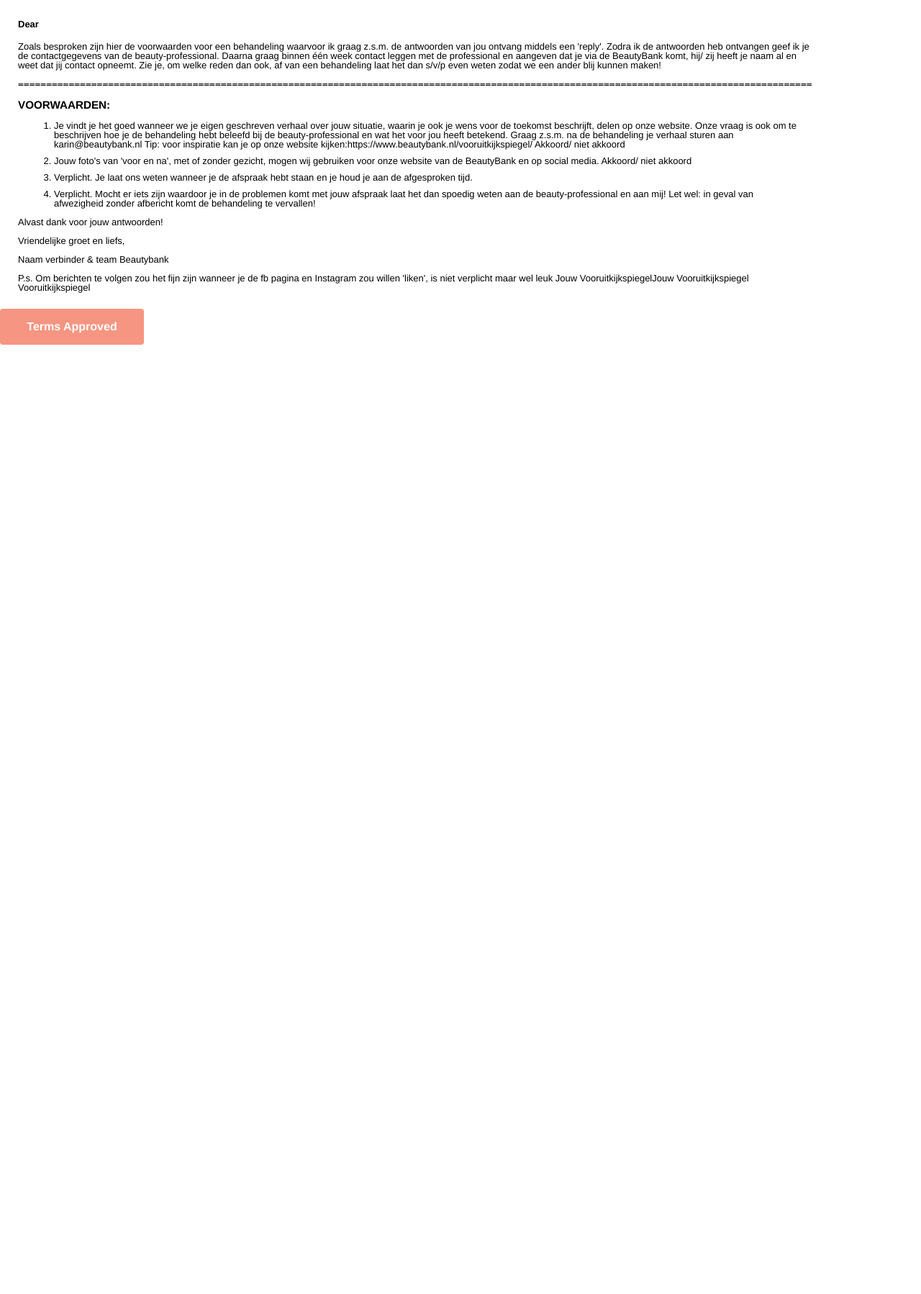
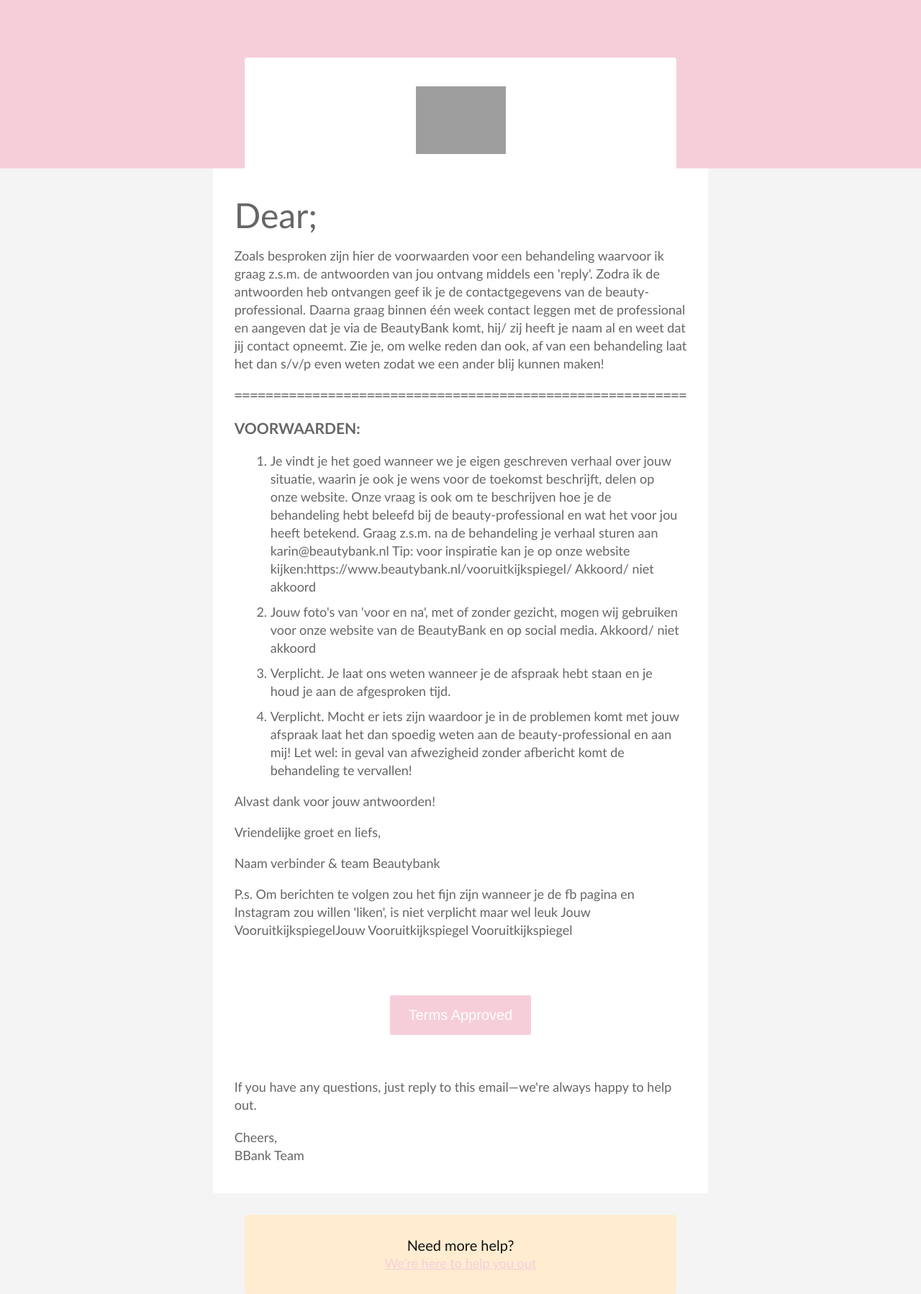
Before and after one commit to zahirekrem09/b_bank_backend, a Django app: template templates/terms_approved_link.html in a window 1280 px wide. Shown: the whole page at 72% size. Before the commit the page ends 479 px from the top, so only its background shows below. Run offline with Django 3.2, Linux system fonts and the light colour scheme; the template is opened without the code that fills it: most values are stand-ins (such as "Sample title", 1, 10 or a date in 2020); grey boxes are pictures that could not be loaded.

Commit message:
terms_approved_link

```diff
--- a/templates/terms_approved_link.html
+++ b/templates/terms_approved_link.html
@@ -1,164 +1,219 @@
 <!DOCTYPE html>
-<html lang="en">
+<html>
   <head>
-    <meta charset="UTF-8" />
+    <title>Terms Approved</title>
+    <meta http-equiv="Content-Type" content="text/html; charset=utf-8" />
+    <meta name="viewport" content="width=device-width, initial-scale=1" />
     <meta http-equiv="X-UA-Compatible" content="IE=edge" />
-    <meta name="viewport" content="width=device-width, initial-scale=1.0" />
-    <title>Terms Approved</title>
     <style type="text/css">
-      #outlook a {
-        padding: 0;
+      @media screen {
+        @font-face {
+          font-family: "Lato";
+          font-style: normal;
+          font-weight: 400;
+          src: local("Lato Regular"), local("Lato-Regular"),
+            url(https://fonts.gstatic.com/s/lato/v11/qIIYRU-oROkIk8vfvxw6QvesZW2xOQ-xsNqO47m55DA.woff)
+              format("woff");
         }
-      .ReadMsgBody {
-        width: 100%;
+
+        @font-face {
+          font-family: "Lato";
+          font-style: normal;
+          font-weight: 700;
+          src: local("Lato Bold"), local("Lato-Bold"),
+            url(https://fonts.gstatic.com/s/lato/v11/qdgUG4U09HnJwhYI-uK18wLUuEpTyoUstqEm5AMlJo4.woff)
+              format("woff");
         }
-      .ExternalClass {
-        width: 100%;
+
+        @font-face {
+          font-family: "Lato";
+          font-style: italic;
+          font-weight: 400;
+          src: local("Lato Italic"), local("Lato-Italic"),
+            url(https://fonts.gstatic.com/s/lato/v11/RYyZNoeFgb0l7W3Vu1aSWOvvDin1pK8aKteLpeZ5c0A.woff)
+              format("woff");
         }
-      .ExternalClass * {
-        line-height: 100%;
+
+        @font-face {
+          font-family: "Lato";
+          font-style: italic;
+          font-weight: 700;
+          src: local("Lato Bold Italic"), local("Lato-BoldItalic"),
+            url(https://fonts.gstatic.com/s/lato/v11/HkF_qI1x_noxlxhrhMQYELO3LdcAZYWl9Si6vvxL-qU.woff)
+              format("woff");
         }
-      body {
-        margin: 0;
-        padding: 0;
+      }
+
+      /* CLIENT-SPECIFIC STYLES */
+      body,
+      table,
+      td,
+      a {
         -webkit-text-size-adjust: 100%;
         -ms-text-size-adjust: 100%;
       }
+
       table,
       td {
-        border-collapse: collapse;
         mso-table-lspace: 0pt;
         mso-table-rspace: 0pt;
       }
+
+      img {
+        -ms-interpolation-mode: bicubic;
+      }
+
+      /* RESET STYLES */
       img {
         border: 0;
         height: auto;
         line-height: 100%;
         outline: none;
         text-decoration: none;
-        -ms-interpolation-mode: bicubic;
       }
-      p {
-        display: block;
-        margin: 13px 0;
+
+      table {
+        border-collapse: collapse !important;
       }
-    </style>
-    <!--[if !mso]><!-->
-    <style type="text/css">
-      @media only screen and (max-width: 480px) {
-        @-ms-viewport {
-          width: 320px;
+
+      body {
+        height: 100% !important;
+        margin: 0 !important;
+        padding: 0 !important;
+        width: 100% !important;
       }
-        @viewport {
-          width: 320px;
+
+      /* iOS BLUE LINKS */
+      a[x-apple-data-detectors] {
+        color: inherit !important;
+        text-decoration: none !important;
+        font-size: inherit !important;
+        font-family: inherit !important;
+        font-weight: inherit !important;
+        line-height: inherit !important;
+      }
+
+      /* MOBILE STYLES */
+      @media screen and (max-width: 600px) {
+        h1 {
+          font-size: 32px !important;
+          line-height: 32px !important;
         }
       }
-    </style>
-    <!--<![endif]-->
-    <!--[if mso]>
-      <xml>
-        <o:OfficeDocumentSettings>
-          <o:AllowPNG />
-          <o:PixelsPerInch>96</o:PixelsPerInch>
-        </o:OfficeDocumentSettings>
-      </xml>
-    <![endif]-->
-    <!--[if lte mso 11]>
-      <style type="text/css">
-        .outlook-group-fix {
-          width: 100% !important;
-        }
-      </style>
-    <![endif]-->
-    <style type="text/css">
-      @media only screen and (max-width: 480px) {
-        table.full-width-mobile {
-          width: 100% !important;
-        }
-        td.full-width-mobile {
-          width: auto !important;
-        }
-      }
-      @media only screen and (min-width: 480px) {
-        .dys-column-per-100 {
-          width: 100% !important;
-          max-width: 100%;
-        }
-      }
-      @media only screen and (min-width: 480px) {
-        .dys-column-per-50 {
-          width: 50% !important;
-          max-width: 50%;
-        }
-        .dys-column-per-100 {
-          width: 100% !important;
-          max-width: 100%;
-        }
-        .dys-column-per-90 {
-          width: 90% !important;
-          max-width: 90%;
-        }
-      }
-      @media only screen and (min-width: 480px) {
-        .dys-column-per-100 {
-          width: 100% !important;
-          max-width: 100%;
-        }
+
+      /* ANDROID CENTER FIX */
+      div[style*="margin: 16px 0;"] {
+        margin: 0 !important;
       }
     </style>
   </head>
-  <body>
-    <div
-      class="dys-column-per-90 outlook-group-fix"
+
+  <body
     style="
-        direction: ltr;
-        display: inline-block;
-        font-size: 13px;
-        text-align: left;
-        vertical-align: top;
-        width: 100%;
+      background-color: #f4f4f4;
+      margin: 0 !important;
+      padding: 0 !important;
     "
   >
+    <!-- HIDDEN PREHEADER TEXT -->
+
+    <table border="0" cellpadding="0" cellspacing="0" width="100%">
+      <!-- LOGO -->
+      <tr>
+        <td bgcolor="#F6CED9" align="center">
           <table
             border="0"
             cellpadding="0"
             cellspacing="0"
-        role="presentation"
-        style="vertical-align: top"
             width="100%"
+            style="max-width: 600px"
           >
             <tr>
               <td
-            align="left"
-            style="font-size: 0px; padding: 10px 25px; word-break: break-word"
+                align="center"
+                valign="top"
+                style="padding: 40px 10px 40px 10px"
+              ></td>
+            </tr>
+          </table>
+        </td>
+      </tr>
+      <tr>
+        <td bgcolor="#F6CED9" align="center" style="padding: 0px 10px 0px 10px">
+          <table
+            border="0"
+            cellpadding="0"
+            cellspacing="0"
+            width="100%"
+            style="max-width: 600px"
           >
-            <div
+            <tr>
+              <td
+                bgcolor="#ffffff"
+                align="center"
+                valign="top"
                 style="
-                color: #000;
-
-                font-family: 'Droid Sans', 'Helvetica Neue', Arial, sans-serif;
-                font-size: 13px;
-                line-height: 1;
-                text-align: left;
+                  padding: 40px 20px 20px 20px;
+                  border-radius: 4px 4px 0px 0px;
+                  color: #111111;
+                  font-family: 'Lato', Helvetica, Arial, sans-serif;
+                  font-size: 48px;
+                  font-weight: 400;
+                  letter-spacing: 4px;
+                  line-height: 48px;
                 "
               >
-              <h4>Dear {{user.last_name | title}}</h4>
-              <p>
+                <img
+                  src="https://www.beautybank.nl/wp-content/uploads/2020/07/cropped-logo-bb-512x512-1.jpg"
+                  width="125"
+                  height="120"
+                  style="display: block; border: 0px"
+                />
+              </td>
+            </tr>
+          </table>
+        </td>
+      </tr>
+      <tr>
+        <td bgcolor="#f4f4f4" align="center" style="padding: 0px 10px 0px 10px">
+          <table
+            border="0"
+            cellpadding="0"
+            cellspacing="0"
+            width="100%"
+            style="max-width: 600px"
+          >
+            <tr>
+              <td
+                bgcolor="#ffffff"
+                align="left"
+                style="
+                  padding: 20px 30px 40px 30px;
+                  color: #666666;
+                  font-family: 'Lato', Helvetica, Arial, sans-serif;
+                  font-size: 18px;
+                  font-weight: 400;
+                  line-height: 25px;
+                  max-width: 900px;
+                "
+              >
+                <h1 style="font-size: 48px; font-weight: 400; margin: 2">
+                  Dear; {{user.first_name|title }} {{user.last_name|title }}
+                </h1>
+                <p style="margin: 0">
                   Zoals besproken zijn hier de voorwaarden voor een behandeling
                   waarvoor ik graag z.s.m. de antwoorden van jou ontvang middels
-                een 'reply'. Zodra ik de antwoorden heb ontvangen geef ik je de
-                contactgegevens van de beauty-professional. Daarna graag binnen
-                één week contact leggen met de professional en aangeven dat je
-                via de BeautyBank komt, hij/ zij heeft je naam al en weet dat
-                jij contact opneemt. Zie je, om welke reden dan ook, af van een
-                behandeling laat het dan s/v/p even weten zodat we een ander
-                blij kunnen maken!
+                  een 'reply'. Zodra ik de antwoorden heb ontvangen geef ik je
+                  de contactgegevens van de beauty-professional. Daarna graag
+                  binnen één week contact leggen met de professional en aangeven
+                  dat je via de BeautyBank komt, hij/ zij heeft je naam al en
+                  weet dat jij contact opneemt. Zie je, om welke reden dan ook,
+                  af van een behandeling laat het dan s/v/p even weten zodat we
+                  een ander blij kunnen maken!
                 </p>
-
                 <pre>
-=============================================================================================================================================</pre
+==========================================================</pre
                 >
-
                 <h3>VOORWAARDEN:</h3>
 
                 <ol>
@@ -167,27 +222,28 @@
                     over jouw situatie, waarin je ook je wens voor de toekomst
                     beschrijft, delen op onze website. Onze vraag is ook om te
                     beschrijven hoe je de behandeling hebt beleefd bij de
-                  beauty-professional en wat het voor jou heeft betekend. Graag
-                  z.s.m. na de behandeling je verhaal sturen aan
+                    beauty-professional en wat het voor jou heeft betekend.
+                    Graag z.s.m. na de behandeling je verhaal sturen aan
                     karin@beautybank.nl Tip: voor inspiratie kan je op onze
                     website kijken:https://www.beautybank.nl/vooruitkijkspiegel/
                     Akkoord/ niet akkoord
                   </li>
                   <li style="margin: 10px">
-                  Jouw foto's van 'voor en na', met of zonder gezicht, mogen wij
-                  gebruiken voor onze website van de BeautyBank en op social
-                  media. Akkoord/ niet akkoord
+                    Jouw foto's van 'voor en na', met of zonder gezicht, mogen
+                    wij gebruiken voor onze website van de BeautyBank en op
+                    social media. Akkoord/ niet akkoord
                   </li>
 
                   <li style="margin: 10px">
-                  Verplicht. Je laat ons weten wanneer je de afspraak hebt staan
-                  en je houd je aan de afgesproken tijd.
+                    Verplicht. Je laat ons weten wanneer je de afspraak hebt
+                    staan en je houd je aan de afgesproken tijd.
                   </li>
                   <li style="margin: 10px">
-                  Verplicht. Mocht er iets zijn waardoor je in de problemen komt
-                  met jouw afspraak laat het dan spoedig weten aan de
+                    Verplicht. Mocht er iets zijn waardoor je in de problemen
+                    komt met jouw afspraak laat het dan spoedig weten aan de
                     beauty-professional en aan mij! Let wel: in geval van
-                  afwezigheid zonder afbericht komt de behandeling te vervallen!
+                    afwezigheid zonder afbericht komt de behandeling te
+                    vervallen!
                   </li>
                 </ol>
 
@@ -200,49 +256,142 @@
                   wel leuk Jouw VooruitkijkspiegelJouw Vooruitkijkspiegel
                   Vooruitkijkspiegel
                 </p>
-            </div>
+              </td>
+            </tr>
+
+            <tr>
+              <td bgcolor="#ffffff" align="left">
+                <table width="100%" border="0" cellspacing="0" cellpadding="0">
+                  <tr>
+                    <td
+                      bgcolor="#ffffff"
+                      align="center"
+                      style="padding: 20px 30px 60px 30px"
+                    >
+                      <table border="0" cellspacing="0" cellpadding="0">
+                        <tr>
+                          <td
+                            align="center"
+                            style="border-radius: 3px"
+                            bgcolor="#F6CED9"
+                          >
+                            <a
+                              href="{{terms_approved_link}}"
+                              target="_blank"
+                              style="
+                                font-size: 20px;
+                                font-family: Helvetica, Arial, sans-serif;
+                                color: #ffffff;
+                                text-decoration: none;
+                                color: #ffffff;
+                                text-decoration: none;
+                                padding: 15px 25px;
+                                border-radius: 2px;
+                                border: 1px solid #f6ced9;
+                                display: inline-block;
+                              "
+                              >Terms Approved</a
+                            >
                           </td>
                         </tr>
                       </table>
-    </div>
+                    </td>
+                  </tr>
+                </table>
+              </td>
+            </tr>
+
+            <!-- COPY -->
+
+            <!-- COPY -->
+
+            <tr>
+              <td
+                bgcolor="#ffffff"
+                align="left"
+                style="
+                  padding: 0px 30px 20px 30px;
+                  color: #666666;
+                  font-family: 'Lato', Helvetica, Arial, sans-serif;
+                  font-size: 18px;
+                  font-weight: 400;
+                  line-height: 25px;
+                "
+              >
+                <p style="margin: 0">
+                  If you have any questions, just reply to this email—we're
+                  always happy to help out.
+                </p>
+              </td>
+            </tr>
+            <tr>
+              <td
+                bgcolor="#ffffff"
+                align="left"
+                style="
+                  padding: 0px 30px 40px 30px;
+                  border-radius: 0px 0px 4px 4px;
+                  color: #666666;
+                  font-family: 'Lato', Helvetica, Arial, sans-serif;
+                  font-size: 18px;
+                  font-weight: 400;
+                  line-height: 25px;
+                "
+              >
+                <p style="margin: 0">Cheers,<br />BBank Team</p>
+              </td>
+            </tr>
+          </table>
+        </td>
+      </tr>
+      <tr>
+        <td
+          bgcolor="#f4f4f4"
+          align="center"
+          style="padding: 30px 10px 0px 10px"
+        >
           <table
             border="0"
             cellpadding="0"
             cellspacing="0"
-      role="presentation"
-      style="border-collapse: separate; line-height: 100%; width: 200px"
+            width="100%"
+            style="max-width: 600px"
           >
             <tr>
               <td
+                bgcolor="#FFECD1"
                 align="center"
-          bgcolor="#F69581"
-          role="presentation"
                 style="
-            background-color: #f69581;
-            border: none;
-            border-radius: 4px;
-            cursor: auto;
-            padding: 10px 25px;
+                  padding: 30px 30px 30px 30px;
+                  border-radius: 4px 4px 4px 4px;
+                  color: #666666;
+                  font-family: 'Lato', Helvetica, Arial, sans-serif;
+                  font-size: 18px;
+                  font-weight: 400;
+                  line-height: 25px;
                 "
-          valign="middle"
               >
+                <h2
+                  style="
+                    font-size: 20px;
+                    font-weight: 400;
+                    color: #111111;
+                    margin: 0;
+                  "
+                >
+                  Need more help?
+                </h2>
+                <p style="margin: 0">
                   <a
-            href="{{terms_approved_link}}"
-            style="
-              background: #f69581;
-              color: #ffffff;
-              font-family: 'Droid Sans', 'Helvetica Neue', Arial, sans-serif;
-              font-size: 16px;
-              font-weight: bold;
-              line-height: 30px;
-              margin: 0;
-              text-decoration: none;
-              text-transform: none;
-            "
+                    href="https://www.beautybank.nl/"
                     target="_blank"
+                    style="color: #f6ced9"
+                    >We&rsquo;re here to help you out</a
                   >
-            Terms Approved
-          </a>
+                </p>
+              </td>
+            </tr>
+          </table>
         </td>
       </tr>
     </table>
```
Lines whose indentation alone changed are shown as unchanged.
